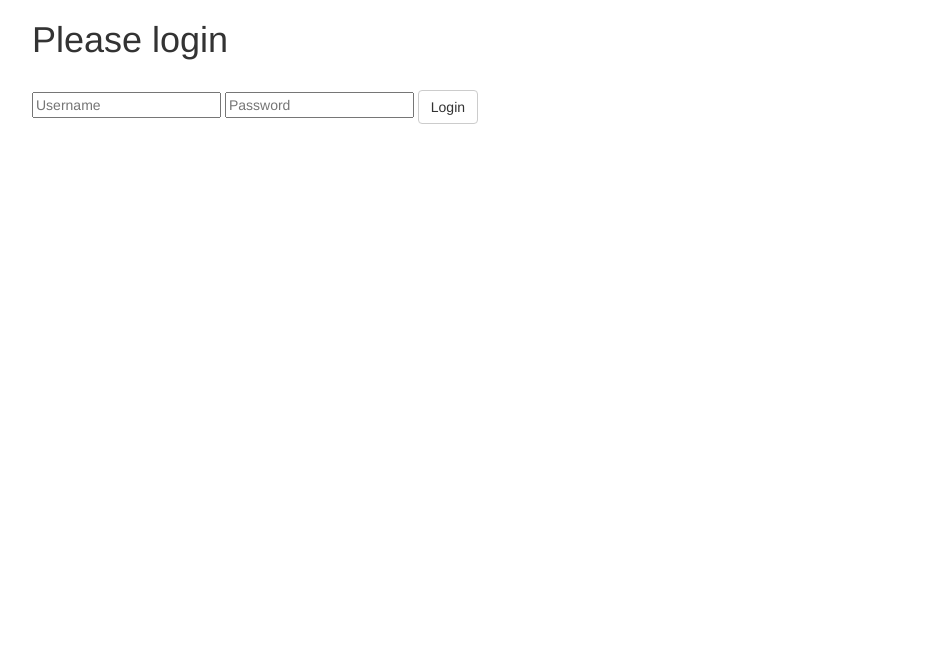
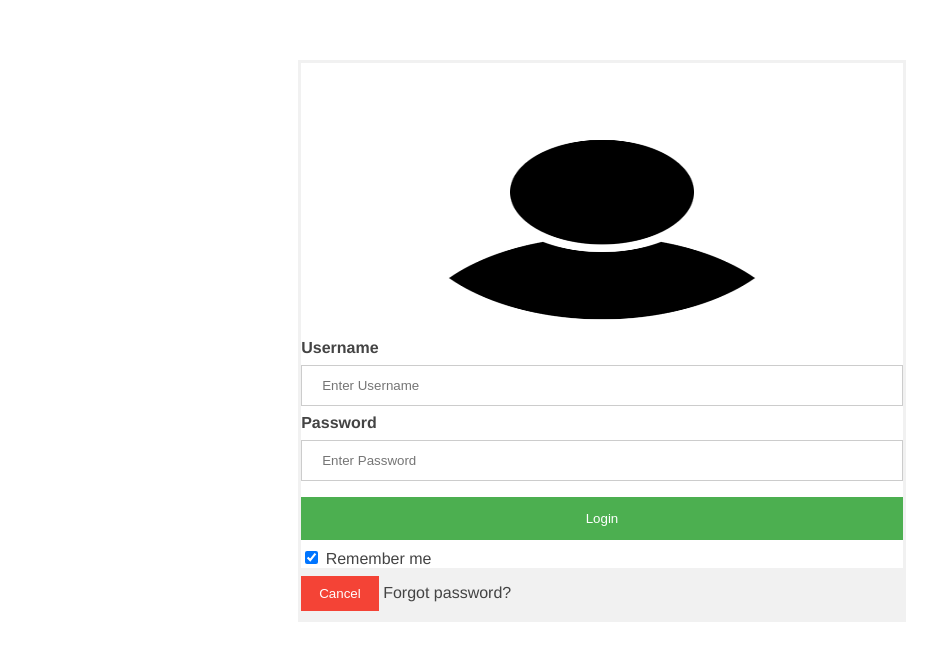
Before and after one commit to NaPiZip/Online-course-notes, a Flask app: page /login in a window 1280 px wide. Shown: the top 661 px of the page, without its empty margins (38-975 px from the left). Run offline with Flask 2, Linux system fonts and the light colour scheme; some libraries are stand-ins or nearby versions.

Commit message:
Saved current progress.

```diff
--- a/Designing_RESTful_APIs/Exercices/L5/app.py
+++ b/Designing_RESTful_APIs/Exercices/L5/app.py
@@ -23,7 +23,7 @@ app = Flask(__name__)
 
 @app.route('/', methods = ['GET'])
 def index():
-    return jsonify(dict(content='content')),200
+    return jsonify(dict(content='content 12')),200
 
 @app.route('/welcome', methods = ['GET'])
 def welcomePage():
@@ -34,12 +34,14 @@ def welcomePage():
 def login():
     error = None
     if request.method == 'POST':
+        print('Post')
         if request.form['username'] != 'admin' or request.form['password'] != '1234':
             error = 'Invalid Credentials'
         else:
-            return jsonify(dict(redirect='new path')),200
-    else:
-        return render_template('login.html',error=error)
+            print('redirect')
+            return jsonify(dict(redirect='/')),200
+    print(error)
+    return render_template('login.html',error=error)
 
 
 if __name__ == '__main__':
--- a/Designing_RESTful_APIs/Exercices/L5/static/css/main.css
+++ b/Designing_RESTful_APIs/Exercices/L5/static/css/main.css
@@ -4,6 +4,13 @@ body {
   font-family: "Helvetica Neue", Helvetica, Arial, sans-serif;
   color: #444;
   margin:auto;
+}
+
+form {
+  border: 3px solid #f1f1f1;
+  width: 50%;
+  margin: 5% auto 5%;
+
 }
 /*
  * Formatting the header area
@@ -63,3 +70,48 @@ header h1.logo:hover {
   box-shadow: 0 8px 16px 0 rgba(0,0,0,0.4);
   background-color: black;
 }
+
+.imgcontainer {
+  text-align: center;
+  margin: 24px 0 12px 0;
+}
+
+img.avatar {
+  height: 30%;
+  width: 70%;
+  border-radius: 50%;
+}
+
+button:hover {
+  opacity: 0.8;
+}
+
+.cancelbtn {
+  width: auto;
+  padding: 10px 18px;
+  background-color: #f44336;
+}
+
+input[type=text], input[type=password] {
+  width: 100%;
+  padding: 12px 20px;
+  margin: 8px 0;
+  display: inline-block;
+  border: 1px solid #ccc;
+  box-sizing: border-box;
+}
+
+button {
+  background-color: #4CAF50;
+  color: white;
+  padding: 14px 20px;
+  margin: 8px 0;
+  border: none;
+  cursor: pointer;
+  width: 100%;
+}
+@media screen and (max-width: 300px) {
+  span.psw {
+     display: block;
+     float: none;
+  }
--- a/Designing_RESTful_APIs/Exercices/L5/templates/login.html
+++ b/Designing_RESTful_APIs/Exercices/L5/templates/login.html
@@ -1,23 +1,35 @@
 <html>
   <head>
-    <title>Flask Intro - login page</title>
-    <meta name="viewport" content="width=device-width, initial-scale=1.0">
-    <link href="static/bootstrap.min.css" rel="stylesheet" media="screen">
+    <meta name="viewport" content="width=device-width, initial-scale=1">
+    <title>Login</title>
+    <link rel="stylesheet" type = "text/css" href="{{url_for('static',filename='css/main.css')}}" media="screen">
   </head>
   <body>
-    <div class="container">
-      <h1>Please login</h1>
-      <br>
-      <form action="" method="post">
-        <input type="text" placeholder="Username" name="username" value="{{
-          request.form.username }}">
-         <input type="password" placeholder="Password" name="password" value="{{
-          request.form.password }}">
-        <input class="btn btn-default" type="submit" value="Login">
-      </form>
-      {% if error %}
-        <p class="error"><strong>Error:</strong> {{ error }}
-      {% endif %}
+
+    <form action="" method="post">
+      <div class="imgcontainer">
+        <img src="/static/images/login.png" alt="Avatar" class="avatar">
+      </div>
+      <div class="container">
+        <label for="uname"><b>Username</b></label>
+        <input type="text" placeholder="Enter Username" name="username" value="{{
+          request.form.username }}" required>
+
+        <label for="psw"><b>Password</b></label>
+        <input type="password" placeholder="Enter Password" name="password" value="{{
+         request.form.password }}" required>
+
+        <button type="submit">Login</button>
+        <label>
+          <input type="checkbox" checked="checked" name="remember"> Remember me
+        </label>
+      </div>
+
+      <div class="container" style="background-color:#f1f1f1">
+        <button type="button" class="cancelbtn">Cancel</button>
+        <span class="psw">Forgot <a href="#">password?</a></span>
     </div>
+    </form>
+
   </body>
 </html>
```
Also changed, not shown: Designing_RESTful_APIs/Exercices/L5/templates/l.html (added).
